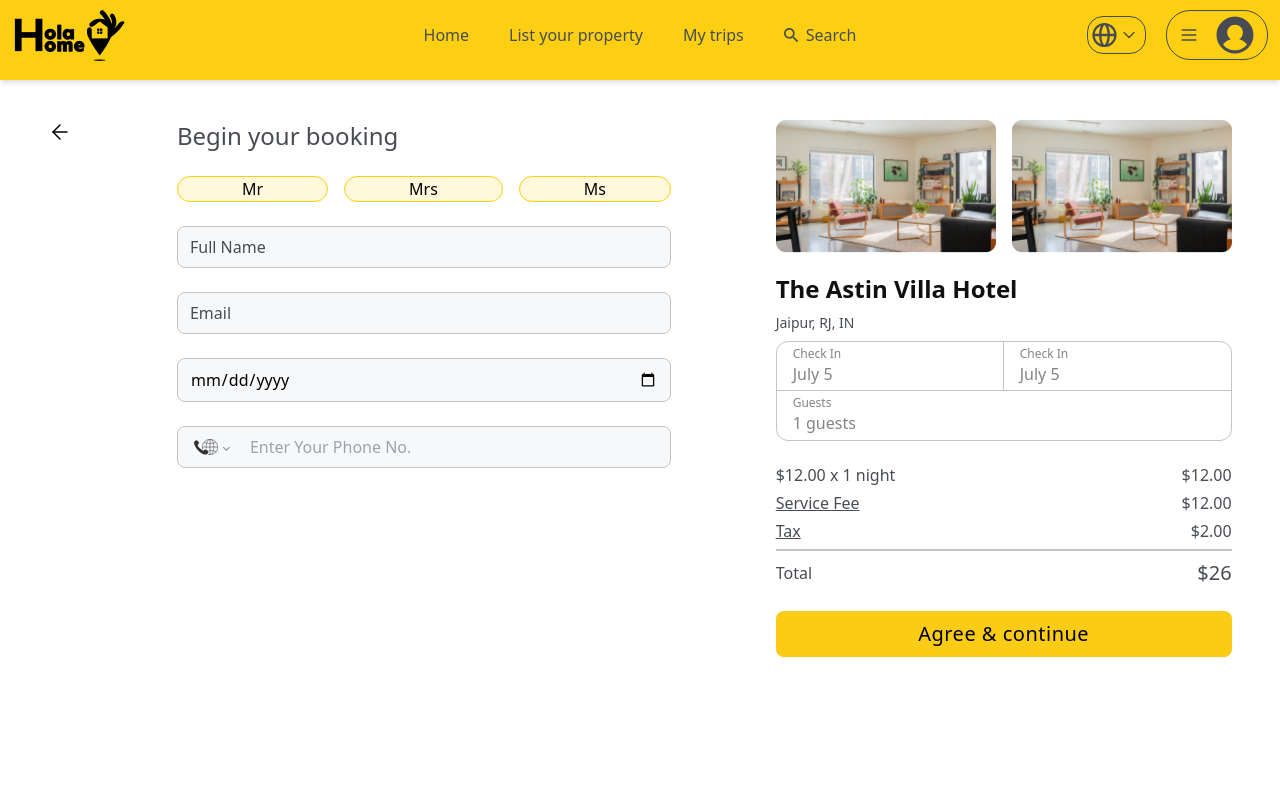
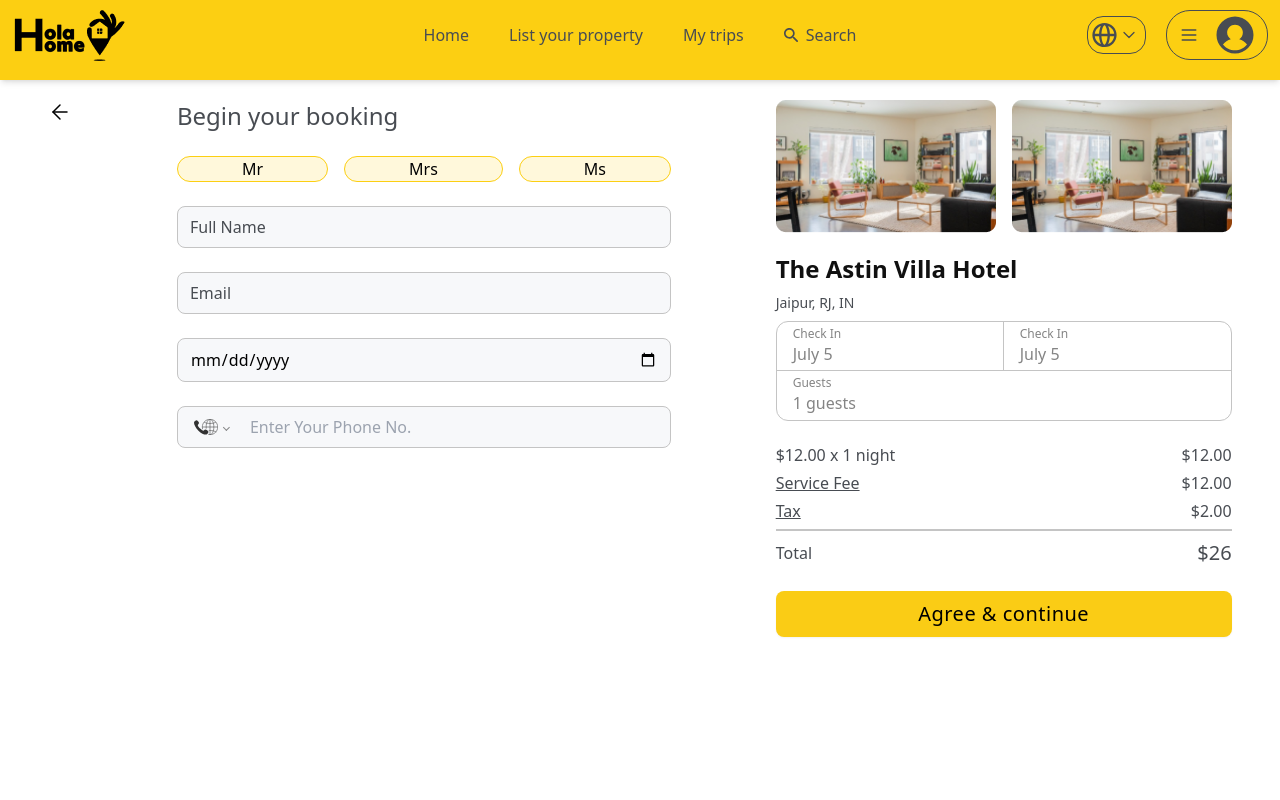
Before and after one commit to Sarowar-Hossain/hola-home-website, a Next.js app: page /properties/begin-booking in a window 1280 px wide. Shown: the top 800 px of the page. Built offline with nearby package versions, Linux system fonts and the light colour scheme; no server answers.

Commit message:
navbar fixed

```diff
--- a/components/common/Layout/Layout.jsx
+++ b/components/common/Layout/Layout.jsx
@@ -92,8 +92,12 @@ const ModalView = ({ modalView, closeModal }) => {
       {modalView === 'REVIEW_ALERT' && <LoginAlertView />}
       {modalView === 'REVIEW_SUCCESS_VIEW' && <ReviewSuccessView />}
       {modalView === 'LOGOUTMODAL_VIEW' && <LogoutView />}
-      {modalView === 'DETAILS_PAGE_BOOKMARK_VIEW' && <DetailsPageBookmarkView />}
-      {modalView === 'PROPERTY_DETAILS_PAGE_LOG_VIEW' && <PropertyPageLogModalView />}
+      {modalView === 'DETAILS_PAGE_BOOKMARK_VIEW' && (
+        <DetailsPageBookmarkView />
+      )}
+      {modalView === 'PROPERTY_DETAILS_PAGE_LOG_VIEW' && (
+        <PropertyPageLogModalView />
+      )}
     </Modal>
   )
 }
@@ -152,7 +156,9 @@ const Layout = ({ children }) => {
     <>
       <div className={cn(s.root)}>
         <Toaster position="top-center" />
-        <Navbar />
+        <div className='mb-[100px]'>
+          <Navbar />
+        </div>
         <main className="fit min-h-screen">{children}</main>
         <Footer />
         <ModalUI />
--- a/components/common/Navbar/Navbar.module.css
+++ b/components/common/Navbar/Navbar.module.css
@@ -1,5 +1,5 @@
 .root {
-  @apply sticky w-full top-0 z-50 transition-all duration-150 shadow-md px-3 bg-[#FCCF12];
+  @apply fixed w-full top-0 z-50 transition-all duration-150 shadow-md px-3 bg-[#FCCF12];
   min-height: 80px;
 }
 
```
